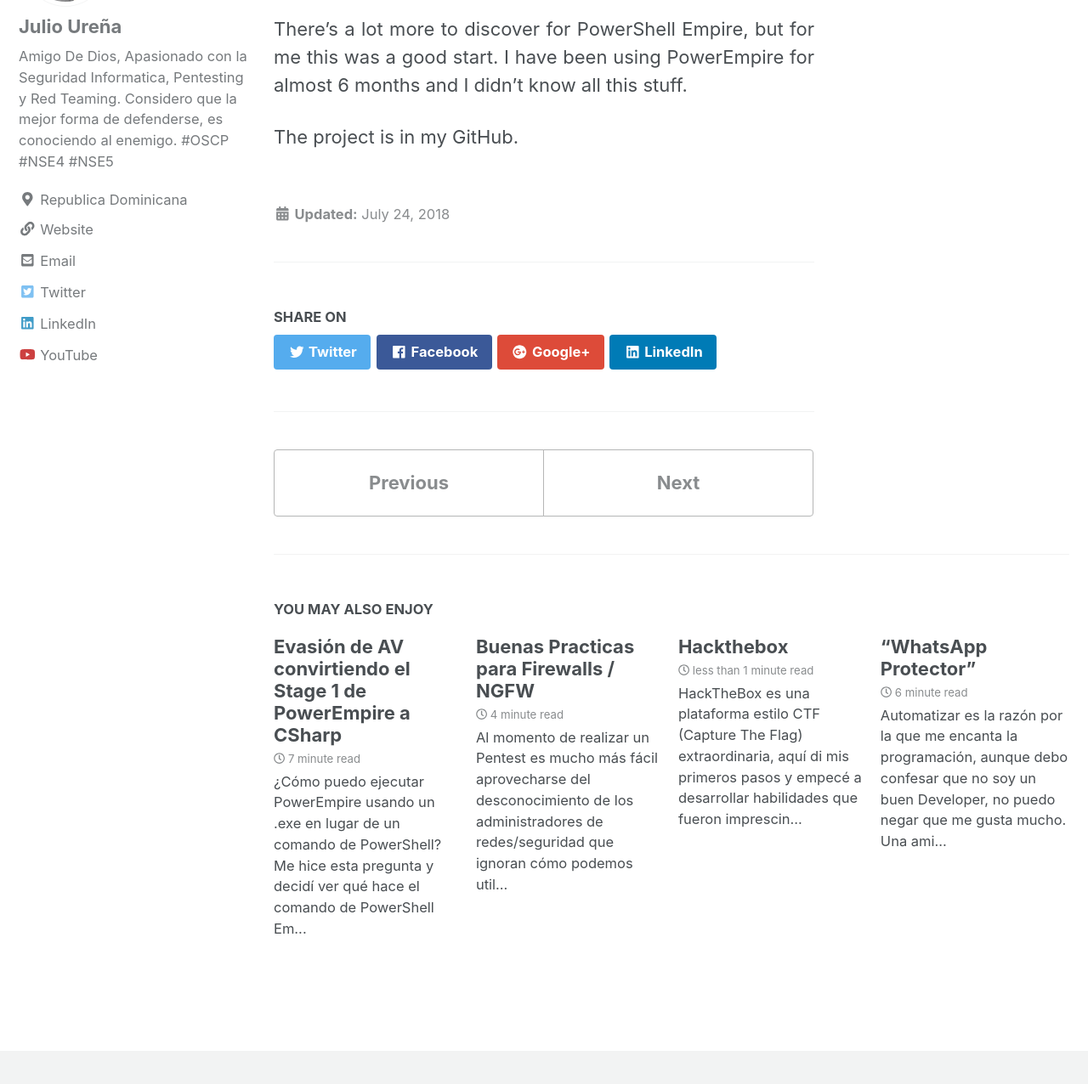
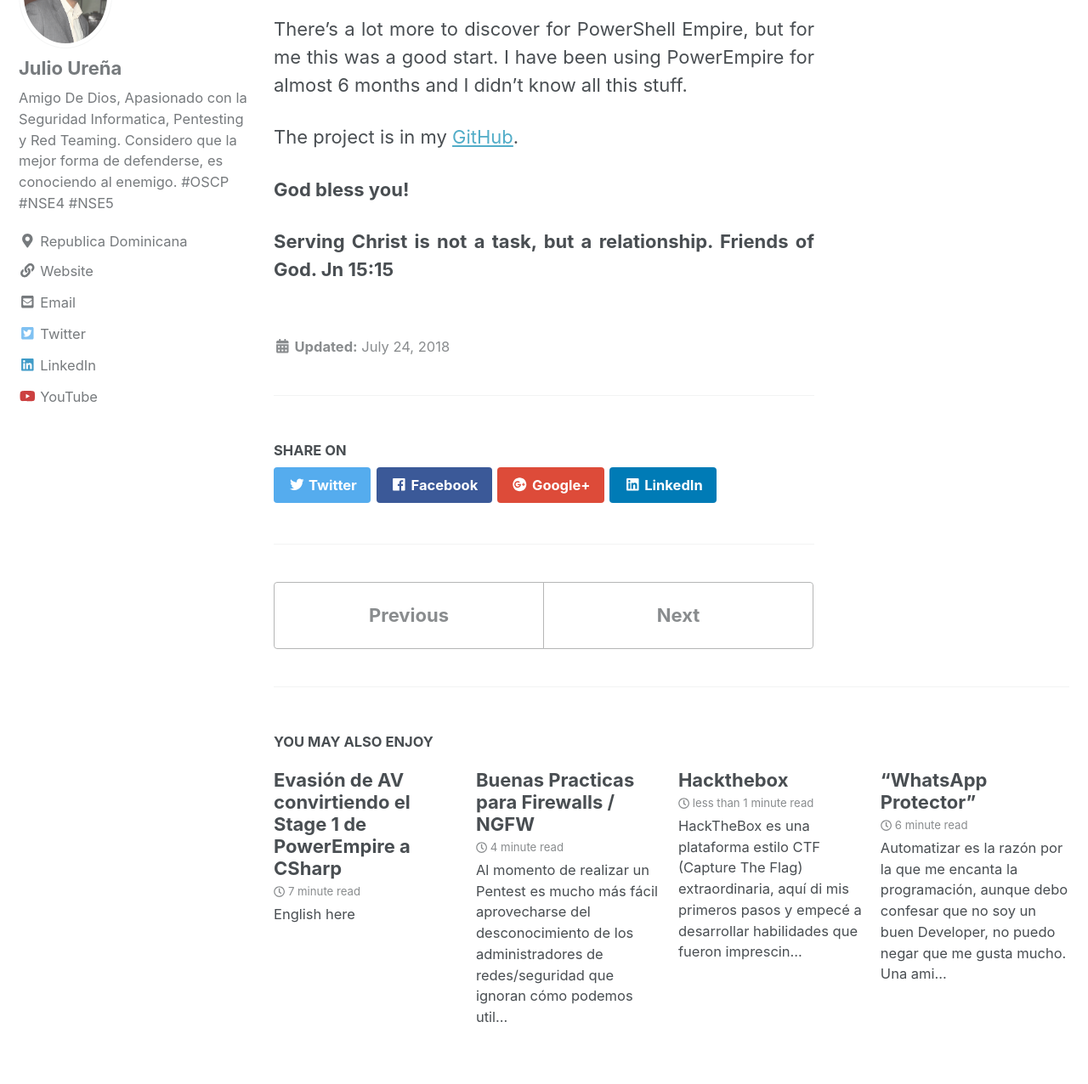
Before and after one commit to juliourena/juliourena.github.io, a Jekyll site: the page built from _posts/2018-7-24-AV-Evasion-Converting-PowerEmpire-Stage-1-to-CSharp-EN.md, in a window 1280 px wide and 1400 px high, scrolled down 16732 px, cut to the strip 112-1388 px from the top of the window. Shown: the whole strip at 85% size. Built offline with Jekyll 4.4.1, drawn with Linux system fonts in a browser that asks for light colours; nearby versions of some CDN libraries.

Commit message:
Post Modification

```diff
--- a/_posts/2018-7-24-AV-Evasion-Converting-PowerEmpire-Stage-1-to-CSharp-EN.md
+++ b/_posts/2018-7-24-AV-Evasion-Converting-PowerEmpire-Stage-1-to-CSharp-EN.md
@@ -460,4 +460,8 @@ A Quick video of Execution!
 
 There's a lot more to discover for PowerShell Empire, but for me this was a good start. I have been using PowerEmpire for almost 6 months and I didn't know all this stuff.
 
-The project is in my GitHub.
+The project is in my [GitHub](https://github.com/juliourena/plaintext/blob/master/PowerEmpire/PSEmpireStage1.cs).
+
+**God bless you!**
+
+**Serving Christ is not a task, but a relationship. Friends of God. Jn 15:15**
```
Also changed, not shown: _posts/2018-7-24-AV-Evasion-Converting-PowerEmpire-Stage-1-to-CSharp-ES.md (+8 -2 lines).
